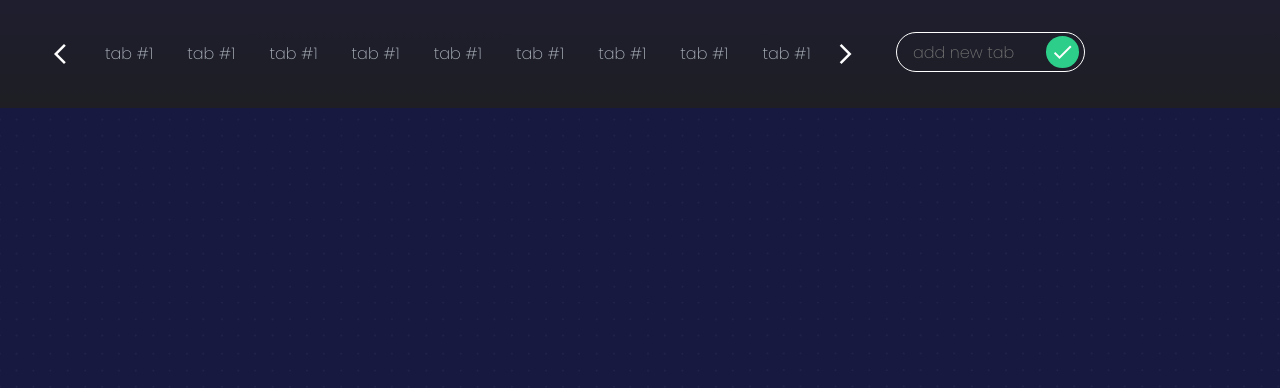
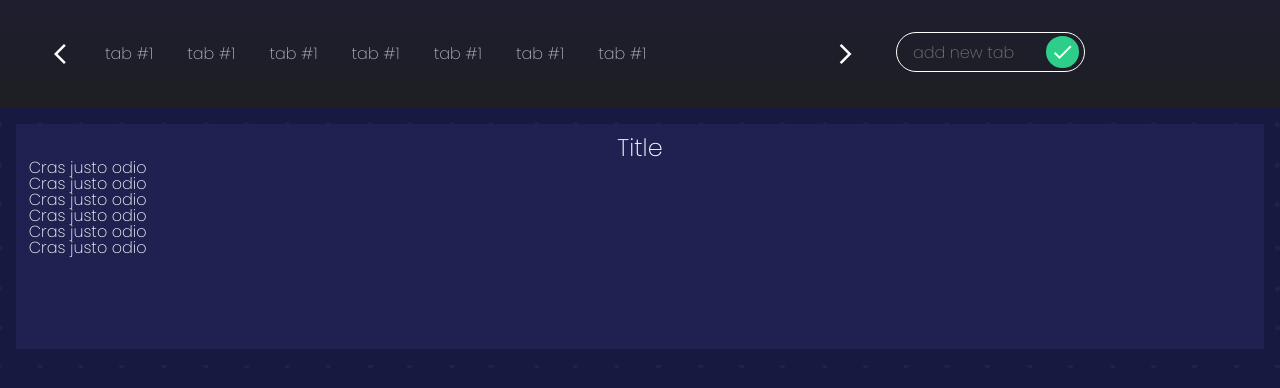
Before and after one commit to axewert/react-task-board-app, a React (Create React App) app: page / in a window 1280 px wide. Shown: the top 388 px of the page. Built offline with nearby package versions, Linux system fonts and the light colour scheme.

Commit message:
update mobile version

```diff
--- a/src/components/App.jsx
+++ b/src/components/App.jsx
@@ -9,42 +9,34 @@ function App({currentTabs, tabs}) {
     <>
       <div className="nav-tabs-navigation">
         <span className="material-icons nav-arrow nav-arrow_backward">arrow_forward_ios</span>
-        <div className="nav-tabs-container">
-          <div className="nav-tabs-item">
+        <div className="nav-tabs-container scroll-container">
+          <div className="nav-tabs-item scroll-item">
             <input type="radio" name="tab-radio" id="tab-radio-0"/>
             <label htmlFor="tab-radio-0">tab #1</label>
           </div>
-          <div className="nav-tabs-item">
-            <input type="radio" name="tab-radio" id="tab-radio-1"/>
-            <label htmlFor="tab-radio-1">tab #1</label>
+          <div className="nav-tabs-item scroll-item">
+            <input type="radio" name="tab-radio" id="tab-radio-0"/>
+            <label htmlFor="tab-radio-0">tab #1</label>
           </div>
-          <div className="nav-tabs-item">
-            <input type="radio" name="tab-radio" id="tab-radio-1"/>
-            <label htmlFor="tab-radio-1">tab #1</label>
+          <div className="nav-tabs-item scroll-item">
+            <input type="radio" name="tab-radio" id="tab-radio-0"/>
+            <label htmlFor="tab-radio-0">tab #1</label>
           </div>
-          <div className="nav-tabs-item">
-            <input type="radio" name="tab-radio" id="tab-radio-1"/>
-            <label htmlFor="tab-radio-1">tab #1</label>
+          <div className="nav-tabs-item scroll-item">
+            <input type="radio" name="tab-radio" id="tab-radio-0"/>
+            <label htmlFor="tab-radio-0">tab #1</label>
           </div>
-          <div className="nav-tabs-item">
-            <input type="radio" name="tab-radio" id="tab-radio-1"/>
-            <label htmlFor="tab-radio-1">tab #1</label>
+          <div className="nav-tabs-item scroll-item">
+            <input type="radio" name="tab-radio" id="tab-radio-0"/>
+            <label htmlFor="tab-radio-0">tab #1</label>
           </div>
-          <div className="nav-tabs-item">
-            <input type="radio" name="tab-radio" id="tab-radio-1"/>
-            <label htmlFor="tab-radio-1">tab #1</label>
+          <div className="nav-tabs-item scroll-item">
+            <input type="radio" name="tab-radio" id="tab-radio-0"/>
+            <label htmlFor="tab-radio-0">tab #1</label>
           </div>
-          <div className="nav-tabs-item">
-            <input type="radio" name="tab-radio" id="tab-radio-1"/>
-            <label htmlFor="tab-radio-1">tab #1</label>
-          </div>
-          <div className="nav-tabs-item">
-            <input type="radio" name="tab-radio" id="tab-radio-1"/>
-            <label htmlFor="tab-radio-1">tab #1</label>
-          </div>
-          <div className="nav-tabs-item">
-            <input type="radio" name="tab-radio" id="tab-radio-1"/>
-            <label htmlFor="tab-radio-1">tab #1</label>
+          <div className="nav-tabs-item scroll-item">
+            <input type="radio" name="tab-radio" id="tab-radio-0"/>
+            <label htmlFor="tab-radio-0">tab #1</label>
           </div>
           <div className="nav-tabs-item new-tab-input">
             <div className="input-container input-container-round input-container-active">
@@ -55,6 +47,33 @@ function App({currentTabs, tabs}) {
         </div>
         <span className=" nav-arrow material-icons">arrow_forward_ios</span>
       </div>
+      <div className="cards-container scroll-container">
+
+
+        <div className="card-item scroll-item">
+          <div className="card">
+            <div className="card-header">
+              <h2 className="card-title">Title</h2>
+            </div>
+            <div className="card-body">
+              <ul className="tasks-container">
+                <li className="task">Cras justo odio</li>
+                <li className="task">Cras justo odio</li>
+                <li className="task">Cras justo odio</li>
+                <li className="task">Cras justo odio</li>
+                <li className="task">Cras justo odio</li>
+                <li className="task">Cras justo odio</li>
+              </ul>
+            </div>
+            <div className="card-footer">
+
+            </div>
+          </div>
+        </div>
+
+
+
+      </div>
     </>
 
   )
--- a/src/components/App.scss
+++ b/src/components/App.scss
@@ -1,5 +1,24 @@
 @import '../variables';
 
+
+.scroll-container {
+  -ms-overflow-style: none;
+  -webkit-overflow-scrolling: touch;
+  scrollbar-width: none;
+  flex-wrap: nowrap;
+  overflow-x: auto;
+  display: flex;
+}
+
+.scroll-item {
+  display: inline-flex;
+  flex: none;
+  &::-webkit-scrollbar {
+
+    display: none;
+
+  }
+}
 
 .nav-tabs-navigation {
   background: linear-gradient(#1e1e2f,#1e1e24);
@@ -25,27 +44,13 @@
 }
 
 .nav-tabs-container {
-  display: flex;
-
-  -ms-overflow-style: none;
-  -webkit-overflow-scrolling: touch;
-  scrollbar-width: none;
-  flex-wrap: nowrap;
-  overflow-x: auto;
-
   @media (min-width: 992px) {
     width: 60%;
   }
 }
 
 .nav-tabs-item {
-  display: inline-flex;
-  flex: none;
-  &::-webkit-scrollbar {
 
-    display: none;
-
-  }
   input[type = radio] {
     display: none;
   }
@@ -142,3 +147,28 @@
     left: 70%;
   }
 }
+
+
+.card-item {
+  width: 100%;
+}
+.card {
+  background: #1f2251;
+  width: 100%;
+  height: 200px;
+  display: flex;
+  flex-direction: column;
+  margin: 1rem;
+  padding: .8rem;
+}
+
+.card-header {
+  display: flex;
+  align-items: center;
+  justify-content: center;
+  padding: .3 0;
+}
+
+.card-title {
+  font-size: 1.5rem;
+}
```
Also changed, not shown: 1 other file (tests, documents, lock files or other folders).
